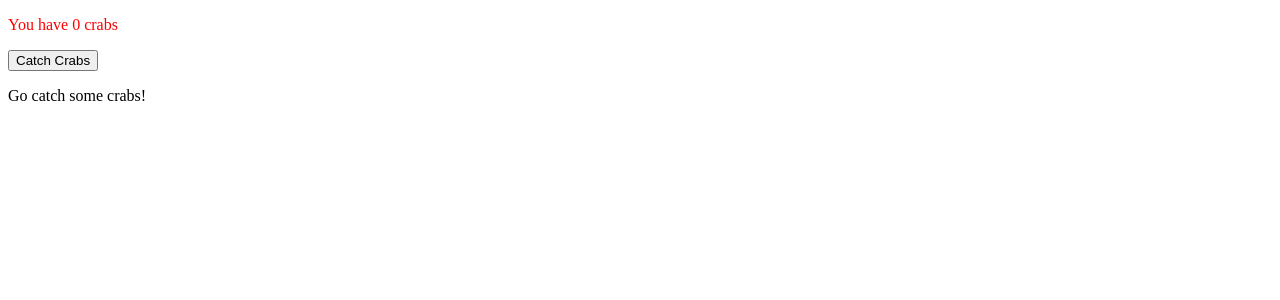
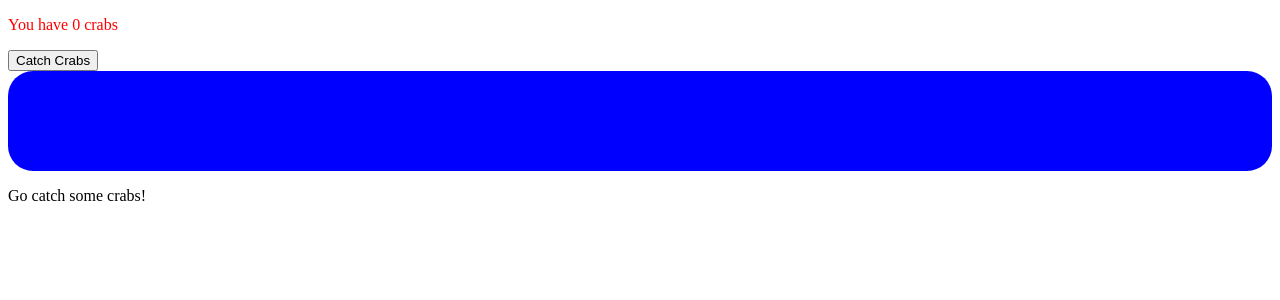
Before and after one commit to salamander77712/Crab-App, a Nuxt app: page / in a window 1280 px wide. Shown: the top 300 px of the page. Built offline with nearby package versions, Linux system fonts and the light colour scheme.

Commit message:
Adding progress bar

```diff
--- a/components/CrabCatchButton.vue
+++ b/components/CrabCatchButton.vue
@@ -32,7 +32,7 @@ function catchCrabs(){
 
 <template>
 <button @click="catchCrabs">Catch Crabs</button>
-<br>
+<ProgressBar/>
 <p>{{ crabCatchMessage }}</p>
 </template>
 
--- /dev/null
+++ b/components/ProgressBar.vue
@@ -0,0 +1,16 @@
+<script setup lang="ts">
+
+</script>
+
+<template>
+<div></div>
+</template>
+
+<style scoped>
+div {
+    border-radius: 25px;
+    height: 100px;
+    background-color: blue;
+    width: 100%;
+}
+</style>
```
